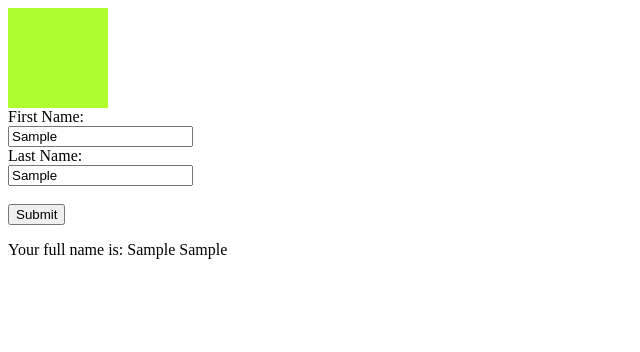
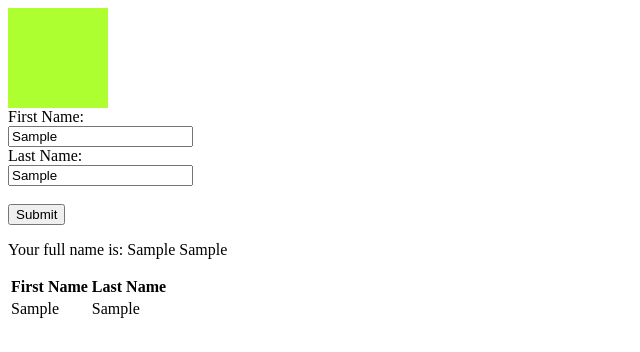
Before and after one commit to KriyesCodes/justit-bootcamp-week-5, a plain HTML site: page Day 2/tasks/index.html in a window 1280 px wide. Both pictures are taken after typing "Sample", "Sample" into the empty fields and a click on the button "Submit". Shown: the whole page, without its empty margins (0-640 px from the left). Drawn offline with Linux system fonts and the light colour scheme.

Commit message:
Complete extension task 1

```diff
--- a/Day 2/tasks/index.html
+++ b/Day 2/tasks/index.html
@@ -26,6 +26,16 @@
   <input id="lastName" type="text"><br><br>
   <button id="submit">Submit</button>
   <p id="p1"></p>
+  <table>
+    <tr>
+      <th>First Name</th>
+      <th>Last Name</th>
+    </tr>
+    <tr>
+      <td id="tableFirstName"></td>
+      <td id="tableLastName"></td>
+    </tr>
+  </table>
 </body>
 
 </html>
--- a/Day 2/tasks/script.js
+++ b/Day 2/tasks/script.js
@@ -38,7 +38,16 @@ const firstName = document.getElementById('firstName');
 const lastName = document.getElementById('lastName');
 
 submitButton.addEventListener('click', updateParagraph);
+submitButton.addEventListener('click', updateTable);
 
 function updateParagraph() {
   p1.innerText = `Your full name is: ${firstName.value} ${lastName.value}`;
 };
+
+function updateTable() {
+  const tableFirstName = document.getElementById('tableFirstName');
+  const tableLastName = document.getElementById('tableLastName');
+
+  tableFirstName.innerText = firstName.value;
+  tableLastName.innerText = lastName.value;
+};
```
